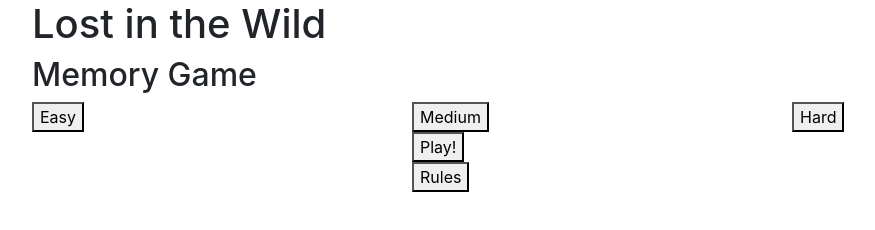
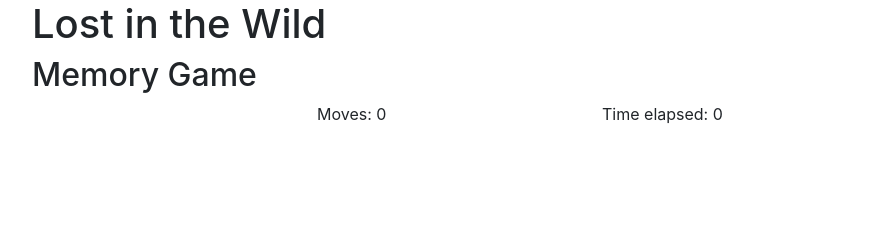
Before and after one commit to monika-hrda/memory-game, a plain HTML site: page index.html in a window 1280 px wide. Both pictures are taken after a click on the button "Play!". Shown: the whole page, without its empty margins (53-928 px from the left). Drawn offline with nearby package versions, Linux system fonts and the light colour scheme.

Commit message:
Implement logic for selecting game difficulty and switching to a board view, add game board to index.html

```diff
--- a/assets/css/style.css
+++ b/assets/css/style.css
@@ -0,0 +1,11 @@
+.button-warning {
+    background-color: yellow;
+}
+
+.button-active {
+    background-color: lightyellow;
+}
+
+#game {
+    display: none;
+}
--- /dev/null
+++ b/assets/js/cards.js
@@ -0,0 +1,20 @@
+const animalCards = [
+    {id: 0},
+    {id: 1},
+    {id: 2},
+    {id: 3},
+    {id: 4},
+    {id: 5},
+    {id: 6},
+    {id: 7},
+    {id: 8},
+    {id: 9},
+    {id: 10},
+    {id: 11},
+    {id: 12},
+    {id: 13},
+    {id: 14},
+    {id: 15},
+    {id: 16},
+    {id: 17}
+];
--- a/assets/js/script.js
+++ b/assets/js/script.js
@@ -1 +1,32 @@
-// console.log('Hello');
+const menu = document.querySelector('#menu');
+const difficultyButtons = document.querySelectorAll('.difficulty-button');
+const playButton = document.querySelector('#play-button');
+const game = document.querySelector('#game');
+const board = document.querySelector('#board');
+
+let numOfCards = 6;
+let cards = [];
+
+// Event Listeners
+
+difficultyButtons.forEach(function (button) {
+    button.addEventListener('click', function (event) {
+        const btn = event.target;
+        difficultyButtons.forEach(function (choice) {
+            if (choice.classList.contains('button-active')) {
+                choice.classList.remove('button-active');
+            }
+        });
+        btn.classList.add('button-active');
+        numOfCards = Number(btn.dataset.value);
+        //console.log(numOfCards);
+    })
+});
+
+playButton.addEventListener('click', function () {
+    cards = animalCards.slice(0, numOfCards);
+    menu.style.display = 'none';
+    game.style.display = 'block';
+});
+
+//console.log(board);
--- a/index.html
+++ b/index.html
@@ -22,28 +22,47 @@
         </div>
     </header>
 
-    <!-- Main menu -->
+    <!-- Main Menu -->
     <div id="menu" class="container">
-        <div class="row justify-content-center">
-            <div class="col-4">
-                <button id="easy-button" class="difficulty-button">Easy</button>
-            </div>
-            <div class="col-4">
-                <button id="medium-button" class="difficulty-button">Medium</button>
-            </div>
-            <div class="col-4">
-                <button id="hard-button" class="difficulty-button">Hard</button>
+        <div class="row">
+            <div class="col-4 offset-4">
+                <button id="easy-button" class="difficulty-button btn button-warning button-active" data-value="6">Easy</button>
             </div>
         </div>
         <div class="row">
             <div class="col-4 offset-4">
-                <button id="play-button" class="play-button">Play!</button>
+                <button id="medium-button" class="difficulty-button btn button-warning" data-value="12">Medium</button>
             </div>
         </div>
         <div class="row">
             <div class="col-4 offset-4">
-                <button class="rules-button">Rules</button>
+                <button id="hard-button" class="difficulty-button btn button-warning" data-value="18">Hard</button>
             </div>
+        </div>
+        <div class="row">
+            <div class="col-4 offset-4">
+                <button id="play-button" class="play-button btn btn-primary">Play!</button>
+            </div>
+        </div>
+        <div class="row">
+            <div class="col-4 offset-4">
+                <button class="rules-button btn btn-info">Rules</button>
+            </div>
+        </div>
+    </div>
+
+    <!-- Game Board -->
+    <div id="game" class="container">
+        <div class="row justify-content-center">
+            <div class="col-3">
+                <div>Moves: <span id="moves-counter">0</span></div>
+            </div>
+            <div class="col-3">
+                <div>Time elapsed: <span id="time-counter">0</span></div>
+            </div>
+        </div>
+        <div id="board" class="container">
+            <!-- board will be dynamically built by JavaScript -->
         </div>
     </div>
 
@@ -52,6 +71,7 @@
     <script src="https://cdn.jsdelivr.net/npm/bootstrap@4.6.1/dist/js/bootstrap.bundle.min.js" integrity="sha384-fQybjgWLrvvRgtW6bFlB7jaZrFsaBXjsOMm/tB9LTS58ONXgqbR9W8oWht/amnpF" crossorigin="anonymous"></script>
 
     <!-- Link to JavaScript file & no script error -->
+    <script src="assets/js/cards.js"></script>
     <script src="assets/js/script.js"></script>
     <noscript>Your browser does not support JavaScript!</noscript>
 </body>
```
